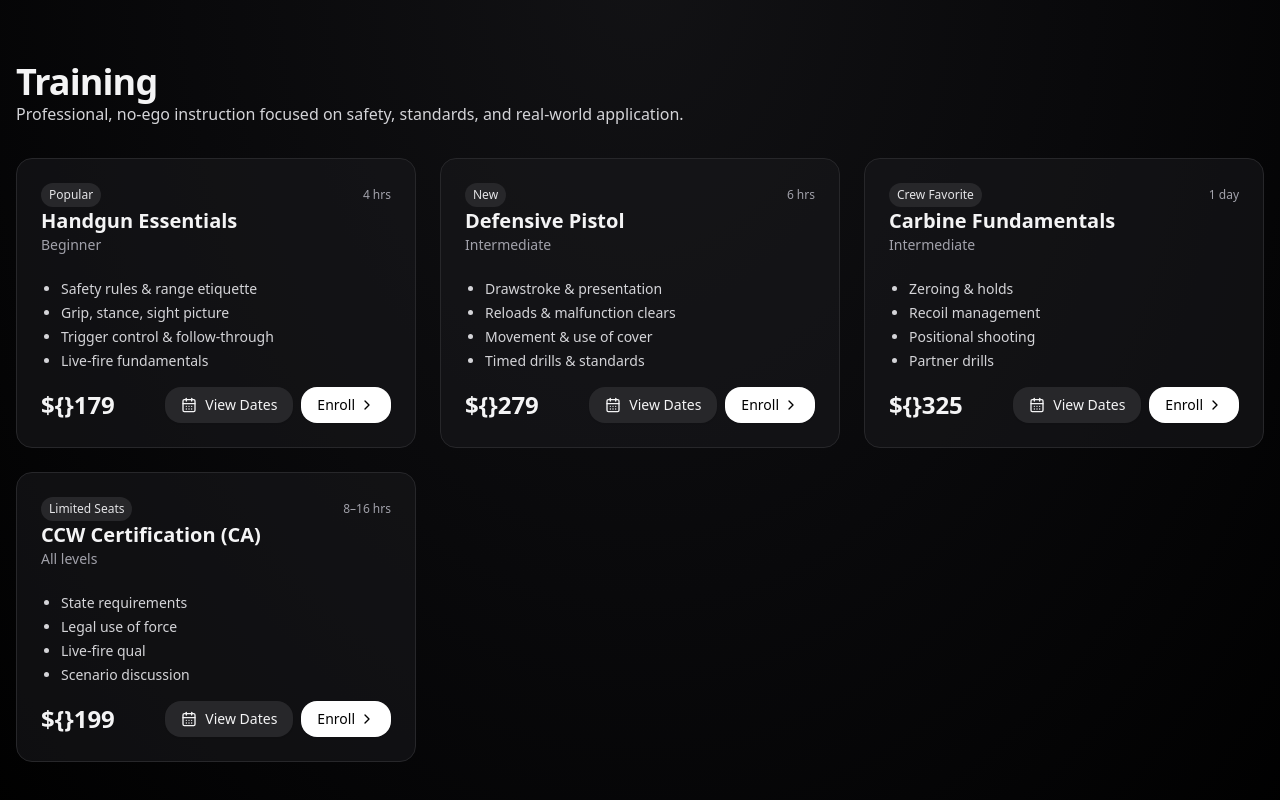
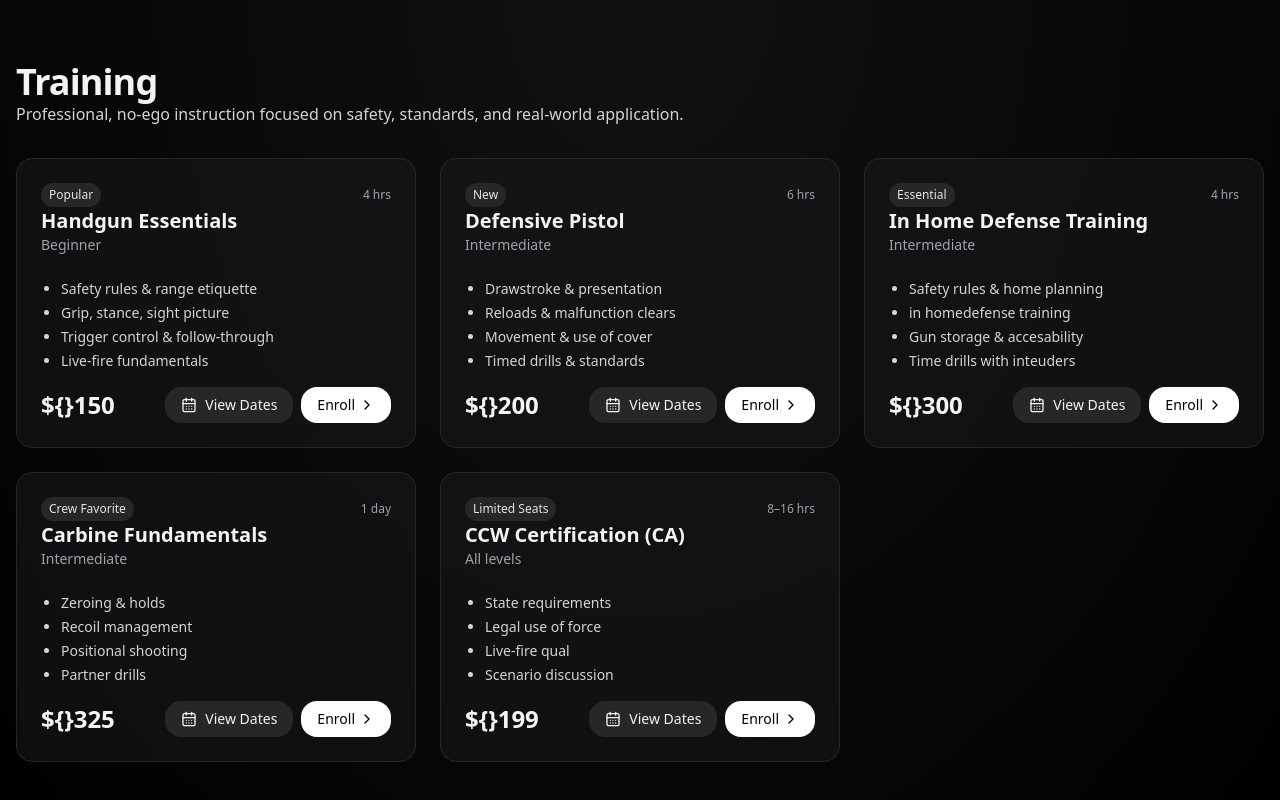
Before and after one commit to crivera686/My-site, a Next.js app: page / in a window 1280 px wide. Shown: the part 744-1544 px from the top of the page. Built offline with nearby package versions, Linux system fonts and the light colour scheme.

Commit message:
Update course prices and add home defense training
Updated course prices and added a new course for home defense training.

```diff
--- a/app/page.tsx
+++ b/app/page.tsx
@@ -15,8 +15,9 @@
   import { Sheet, SheetContent, SheetHeader, SheetTitle } from "@/components/ui/sheet";
 
   const COURSES = [
-    { id: "pistol-1", level: "Beginner", title: "Handgun Essentials", badge: "Popular", duration: "4 hrs", price: 179, outline: ["Safety rules & range etiquette","Grip, stance, sight picture","Trigger control & follow‑through","Live‑fire fundamentals"]},
-    { id: "pistol-2", level: "Intermediate", title: "Defensive Pistol", badge: "New", duration: "6 hrs", price: 279, outline: ["Drawstroke & presentation","Reloads & malfunction clears","Movement & use of cover","Timed drills & standards"]},
+    { id: "pistol-1", level: "Beginner", title: "Handgun Essentials", badge: "Popular", duration: "4 hrs", price: 150, outline: ["Safety rules & range etiquette","Grip, stance, sight picture","Trigger control & follow‑through","Live‑fire fundamentals"]},
+    { id: "pistol-2", level: "Intermediate", title: "Defensive Pistol", badge: "New", duration: "6 hrs", price: 200, outline: ["Drawstroke & presentation","Reloads & malfunction clears","Movement & use of cover","Timed drills & standards"]},
+    { id: "home defense", level: "Intermediate", title: "In Home Defense Training", badge: "Essential", duration: "4 hrs", price: 300, outline: ["Safety rules & home planning","in homedefense training","Gun storage & accesability","Time drills with inteuders"]},
     { id: "carbine-1", level: "Intermediate", title: "Carbine Fundamentals", badge: "Crew Favorite", duration: "1 day", price: 325, outline: ["Zeroing & holds","Recoil management","Positional shooting","Partner drills"]},
     { id: "ccw", level: "All levels", title: "CCW Certification (CA)", badge: "Limited Seats", duration:"8–16 hrs", price: 199, outline:["State requirements","Legal use of force","Live‑fire qual","Scenario discussion"]},
   ];
```
